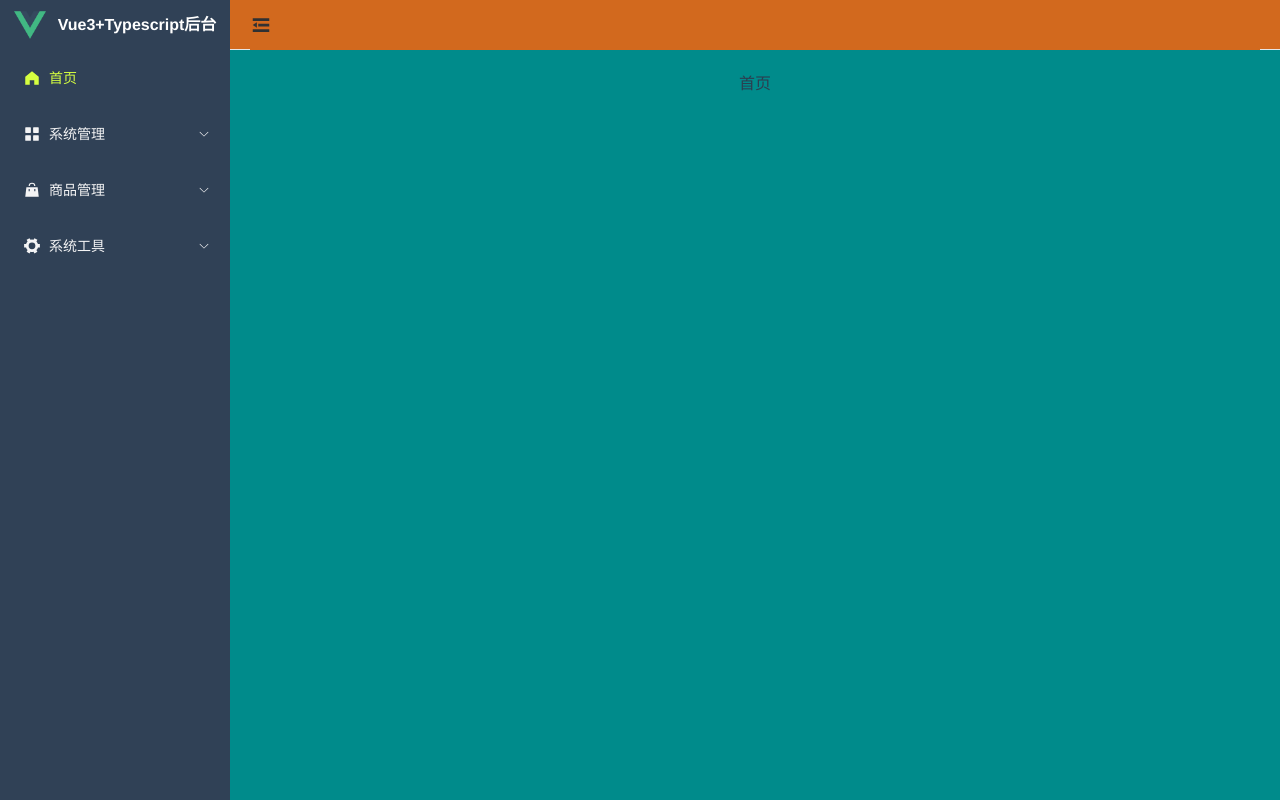
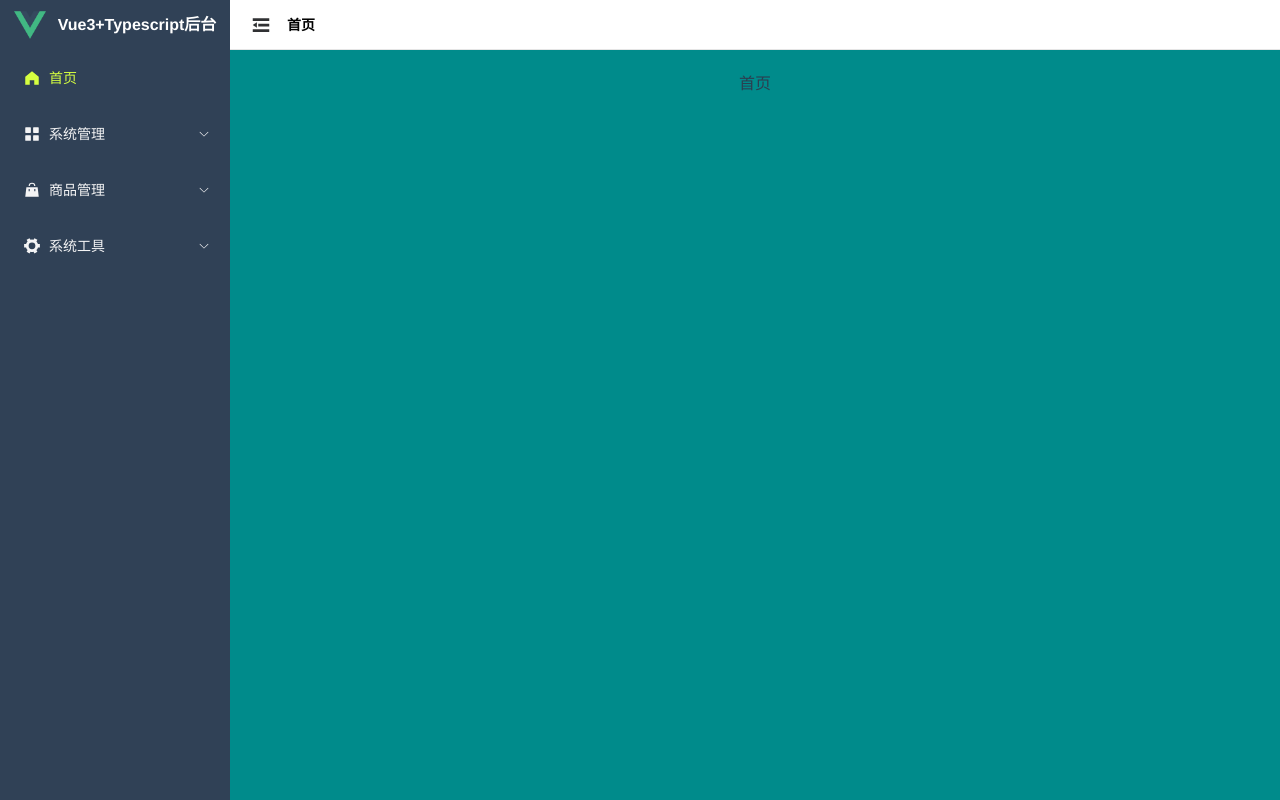
Before and after one commit to AssassinFlash/qq-vue3-ts-admin, a Vue app: page /dashboard in a window 1280 px wide. Built offline with nearby package versions, Linux system fonts and the light colour scheme.

Commit message:
面包屑导航完成

```diff
--- /dev/null
+++ b/src/layout/header/BreadCrumb.vue
@@ -0,0 +1,41 @@
+<template>
+  <el-breadcrumb separator-icon="ArrowRight" class="breadcrumb">
+    <el-breadcrumb-item v-for="item in breadcrumbs" :key="item.path">
+      {{ item.meta.title }}
+    </el-breadcrumb-item>
+  </el-breadcrumb>
+</template>
+
+<script lang="ts" setup>
+import { useRoute, RouteLocationMatched } from 'vue-router'
+import { ref, watch, Ref } from 'vue'
+
+const route = useRoute()
+
+// 选项卡数据
+const breadcrumbs: Ref<RouteLocationMatched[]> = ref([])
+
+const getBreadcrumb = () => {
+  const matched = route.matched.filter((item) => item.meta && item.meta.title)
+  if (matched[0].path !== '/dashboard') {
+    matched.unshift({ path: '/dashboard', meta: { title: '首页' } } as any)
+  }
+  breadcrumbs.value = matched
+}
+watch(
+  () => route.path,
+  () => getBreadcrumb(),
+  { immediate: true }
+)
+</script>
+
+<style lang="scss" scoped>
+.breadcrumb {
+  margin-left: 15px;
+}
+
+:deep(.el-breadcrumb__inner) {
+  color: black !important;
+  font-weight: bold !important;
+}
+</style>
--- a/src/layout/header/header.vue
+++ b/src/layout/header/header.vue
@@ -1,11 +1,13 @@
 <template>
   <div class="header">
     <Collapse />
+    <BreadCrumb />
   </div>
 </template>
 
 <script lang="ts" setup>
 import Collapse from './Collapse.vue'
+import BreadCrumb from './BreadCrumb.vue'
 </script>
 
 <style lang="scss" scoped>
--- a/src/layout/index.vue
+++ b/src/layout/index.vue
@@ -35,7 +35,6 @@ import MenuBar from './menu/menuBar.vue'
     height: 50px;
     line-height: 50px;
     border-bottom: 1px solid #e5e5e5;
-    background: chocolate;
   }
 
   .main {
```
